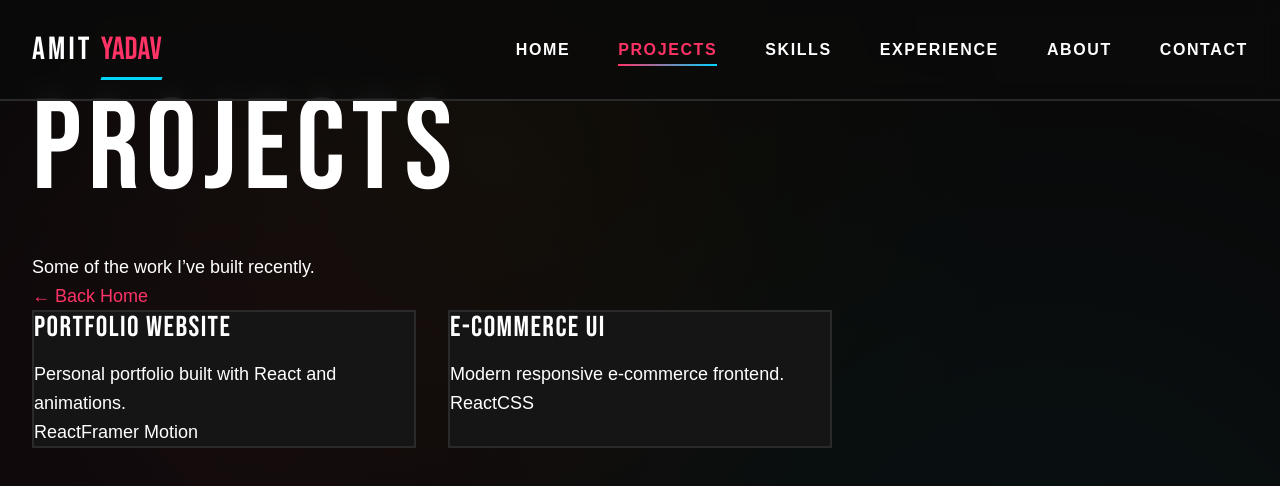
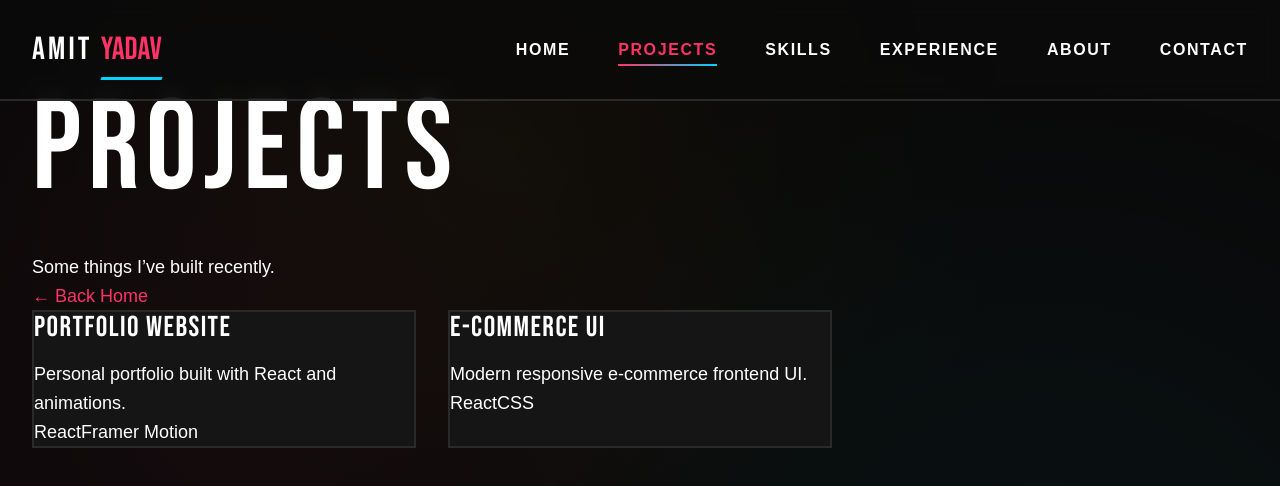
Before and after one commit to Datashaper007/portfolio, a React (Create React App) app: page /projects in a window 1280 px wide. Shown: the top 486 px of the page. Built offline with nearby package versions, Linux system fonts and the light colour scheme; no server answers; a web font is replaced by a local one.

Commit message:
changes in the home and project file

```diff
--- a/src/pages/Projects.js
+++ b/src/pages/Projects.js
@@ -1,28 +1,9 @@
-import React, { useEffect, useMemo, useState } from "react";
+import React, { useEffect, useState } from "react";
 import { Link } from "react-router-dom";
 import { motion } from "framer-motion";
 import "./Projects.css";
 
-/**
- * ✅ HOW TO USE
- * Option A (recommended): Use local data
- *   1) Create: src/data/projects.js
- *   2) Export an array: export const projectsData = [...]
- *   3) Set USE_LOCAL_DATA = true
- *
- * Option B: Fetch from API
- *   1) Set USE_LOCAL_DATA = false
- *   2) Set PROJECTS_API_URL to your endpoint that returns JSON array
- */
-
-// 🔧 Choose where projects come from:
-const USE_LOCAL_DATA = true;
-
-// 🔧 If using API, put your endpoint here:
-const PROJECTS_API_URL = ""; // example: "https://your-domain.com/api/projects"
-
-// (Optional) Local fallback data if you don't create src/data/projects.js yet:
-const FALLBACK_LOCAL_PROJECTS = [
+const LOCAL_PROJECTS = [
   {
     id: 1,
     title: "Portfolio Website",
@@ -34,7 +15,7 @@ const FALLBACK_LOCAL_PROJECTS = [
   {
     id: 2,
     title: "E-commerce UI",
-    description: "Modern responsive e-commerce frontend.",
+    description: "Modern responsive e-commerce frontend UI.",
     tech: ["React", "CSS"],
     liveUrl: "",
     repoUrl: "",
@@ -44,134 +25,54 @@ const FALLBACK_LOCAL_PROJECTS = [
 const Projects = () => {
   const [projects, setProjects] = useState([]);
   const [loading, setLoading] = useState(true);
-  const [error, setError] = useState("");
 
-  // Memoized local data loader (prevents hook dependency warnings)
-  const loadLocalProjects = useMemo(() => {
-    return async () => {
-      try {
-        // If you create src/data/projects.js, we'll try to import it:
-        // export const projectsData = [...]
-        const mod = await import("../data/projects");
-        const data = mod?.projectsData;
+  // ✅ No fetchProjects dependency warning because function is inside useEffect
+  useEffect(() => {
+    const load = async () => {
+      setLoading(true);
 
-        if (Array.isArray(data)) return data;
-        return FALLBACK_LOCAL_PROJECTS;
-      } catch (e) {
-        // If file doesn't exist, use fallback
-        return FALLBACK_LOCAL_PROJECTS;
-      }
-    };
-  }, []);
+      // If you later want API, replace this line with fetch logic.
+      setProjects(LOCAL_PROJECTS);
 
-  // Memoized API loader (prevents hook dependency warnings)
-  const loadApiProjects = useMemo(() => {
-    return async () => {
-      if (!PROJECTS_API_URL) {
-        throw new Error(
-          "PROJECTS_API_URL is empty. Set it or switch USE_LOCAL_DATA = true."
-        );
-      }
-
-      const res = await fetch(PROJECTS_API_URL);
-      if (!res.ok) throw new Error(`API error: ${res.status}`);
-      const data = await res.json();
-
-      if (!Array.isArray(data)) {
-        throw new Error("API response must be an array of projects.");
-      }
-
-      return data;
-    };
-  }, []);
-
-  useEffect(() => {
-    let mounted = true;
-
-    const run = async () => {
-      try {
-        setLoading(true);
-        setError("");
-
-        const data = USE_LOCAL_DATA
-          ? await loadLocalProjects()
-          : await loadApiProjects();
-
-        if (!mounted) return;
-        setProjects(data);
-      } catch (err) {
-        if (!mounted) return;
-        setError(err?.message || "Failed to load projects.");
-      } finally {
-        if (!mounted) return;
-        setLoading(false);
-      }
+      setLoading(false);
     };
 
-    run();
-
-    return () => {
-      mounted = false;
-    };
-  }, [loadLocalProjects, loadApiProjects]);
+    load();
+  }, []);
 
   return (
     <div className="projects-page">
       <div className="container">
         <motion.div
-          initial={{ opacity: 0, y: 18 }}
+          className="projects-header"
+          initial={{ opacity: 0, y: 16 }}
           animate={{ opacity: 1, y: 0 }}
-          transition={{ duration: 0.5 }}
-          className="projects-header"
+          transition={{ duration: 0.4 }}
         >
           <h1>Projects</h1>
-          <p>Some of the work I’ve built recently.</p>
+          <p>Some things I’ve built recently.</p>
 
-          <div className="projects-actions">
-            <Link to="/" className="btn-back">
-              ← Back Home
-            </Link>
-          </div>
+          <Link to="/" className="btn-back">
+            ← Back Home
+          </Link>
         </motion.div>
 
-        {loading && (
-          <div className="projects-state">
-            <p>Loading projects…</p>
-          </div>
-        )}
-
-        {!loading && error && (
-          <div className="projects-state">
-            <p style={{ color: "crimson" }}>{error}</p>
-            <p>
-              Tip: If you want a quick build, keep <b>USE_LOCAL_DATA = true</b>.
-            </p>
-          </div>
-        )}
-
-        {!loading && !error && projects.length === 0 && (
-          <div className="projects-state">
-            <p>No projects found.</p>
-          </div>
-        )}
-
-        {!loading && !error && projects.length > 0 && (
+        {loading ? (
+          <div className="projects-state">Loading...</div>
+        ) : (
           <div className="projects-grid">
             {projects.map((p, idx) => (
               <motion.div
                 key={p.id ?? idx}
                 className="project-card"
-                initial={{ opacity: 0, y: 22 }}
+                initial={{ opacity: 0, y: 18 }}
                 whileInView={{ opacity: 1, y: 0 }}
-                viewport={{ once: true, amount: 0.2 }}
-                transition={{ duration: 0.4, delay: idx * 0.05 }}
+                viewport={{ once: true }}
+                transition={{ duration: 0.35, delay: idx * 0.05 }}
                 whileHover={{ scale: 1.02 }}
               >
-                <h3 className="project-title">{p.title || "Untitled Project"}</h3>
-
-                {p.description && (
-                  <p className="project-desc">{p.description}</p>
-                )}
+                <h3 className="project-title">{p.title}</h3>
+                <p className="project-desc">{p.description}</p>
 
                 {Array.isArray(p.tech) && p.tech.length > 0 && (
                   <div className="project-tags">
@@ -186,20 +87,20 @@ const Projects = () => {
                 <div className="project-links">
                   {p.liveUrl && (
                     <a
+                      className="btn-link"
                       href={p.liveUrl}
                       target="_blank"
                       rel="noreferrer"
-                      className="btn-link"
                     >
                       Live
                     </a>
                   )}
                   {p.repoUrl && (
                     <a
+                      className="btn-link"
                       href={p.repoUrl}
                       target="_blank"
                       rel="noreferrer"
-                      className="btn-link"
                     >
                       Code
                     </a>
```
